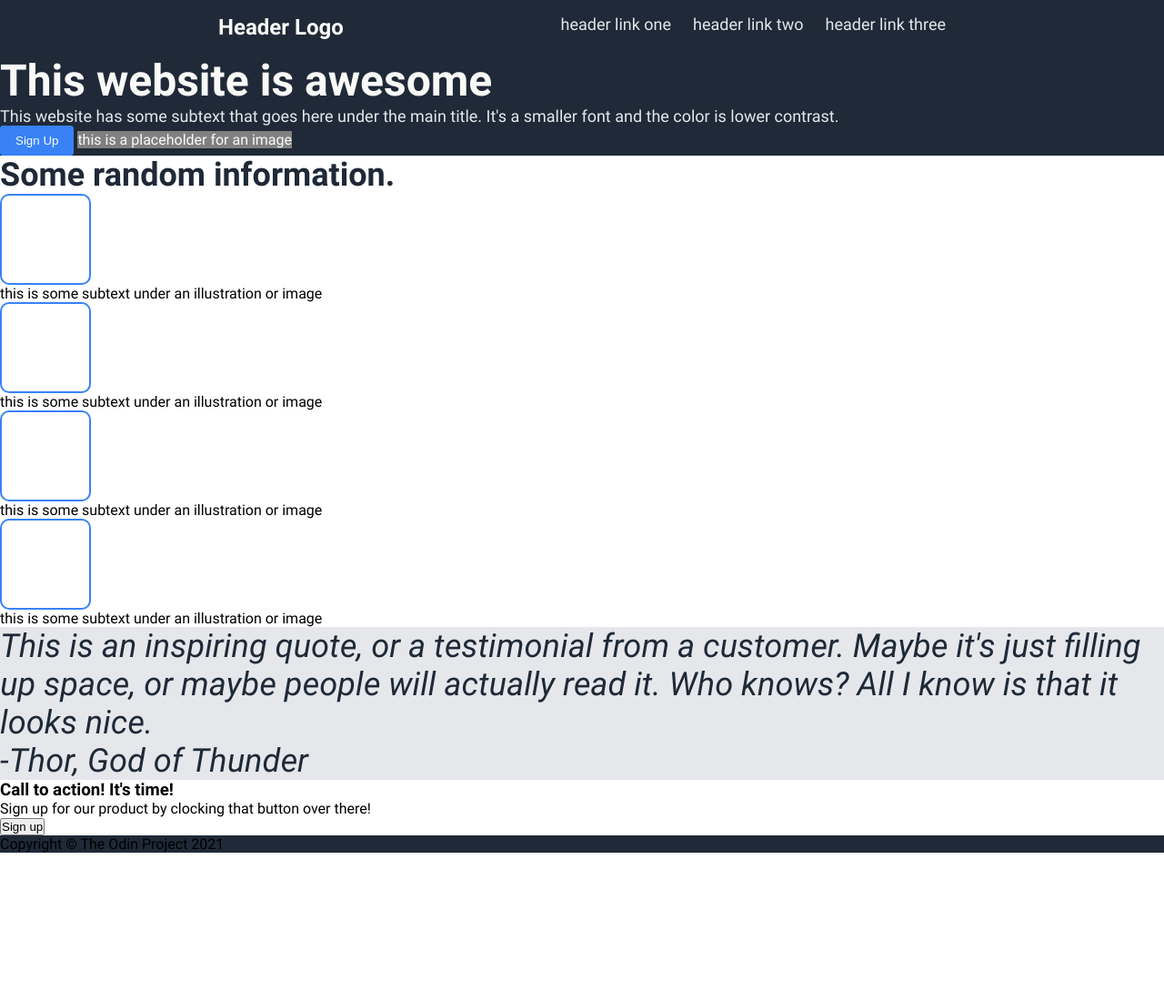
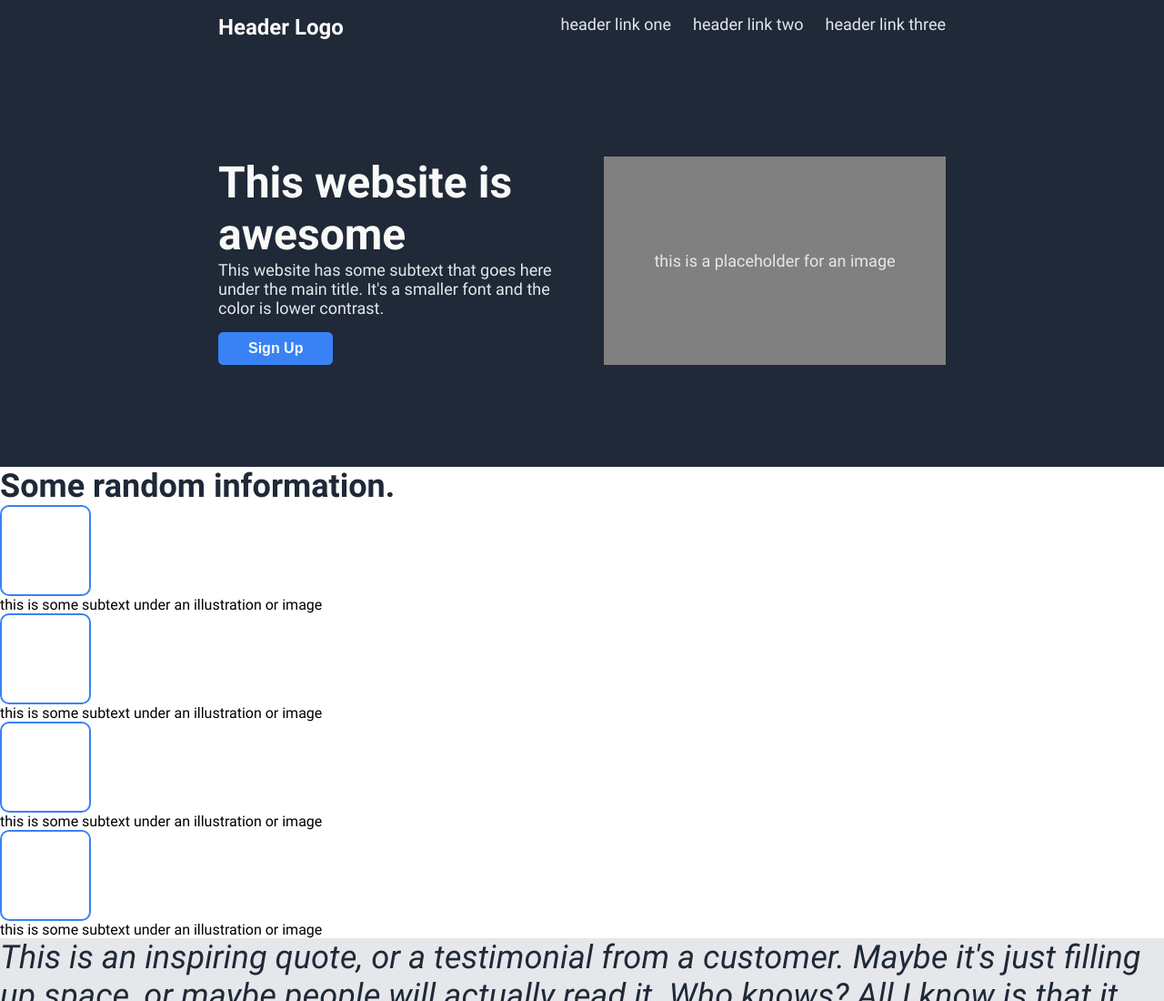
Before and after one commit to marcdtnguyen/landing-page-re, a plain HTML site: page index.html in a window 1280 px wide. Shown: the top 1100 px of the page at 91% size. Before the commit the page ends 937 px from the top, so only its background shows below. Drawn offline with Linux system fonts and the light colour scheme.

Commit message:
Position hero

```diff
--- a/css/style.css
+++ b/css/style.css
@@ -125,6 +125,20 @@ footer {
     background-color: #1F2937;
 }
 
+.hero {
+    padding: 7rem 30vh;
+    display: flex;
+    gap: 1.5rem;
+}
+
+.hero div {
+    flex: 1;
+}
+
+.subt {
+    padding-right: 1.5rem;
+}
+
 .hero aside,
 nav a {
     font-size: 18px;
@@ -141,14 +155,19 @@ nav a {
     background-color: #3882F6;
     color: #F9FAF8;
     border: #3882F6 solid 1px;
-    padding: 0.5rem 1rem;
-    border-radius: 3px;
+    padding: 0.5rem 2rem;
+    border-radius: 5px;
+    margin-top: 1rem;
+    font-weight: bold;
+    font-size: 1rem;
 }
 
-.hero div {
+.hero .img {
     background-color: grey;
     color: #F9FAF8;
-    display: inline-block;
+    display: flex;
+    justify-content: center;
+    align-items: center;
 }
 
 .rand h2 {
--- a/index.html
+++ b/index.html
@@ -17,11 +17,16 @@
         </ul>
     </nav>
     <section class="hero">
-        <h2>This website is awesome</h2>
-        <aside>This website has some subtext that goes here under the main title. It's a smaller font and the color is
-            lower contrast.</aside>
-        <button>Sign Up</button>
-        <div>this is a placeholder for an image</div>
+
+        <div class="subt">
+            <h2>This website is awesome</h2>
+            <aside>This website has some subtext that goes here under the main title. It's a smaller font and the color is
+                lower contrast.</aside>
+            <button>Sign Up</button>
+        </div>
+        <div class="img">
+            <aside>this is a placeholder for an image</aside>
+        </div>
     </section>
     <section class="rand">
         <h2>Some random information.</h2>
```
